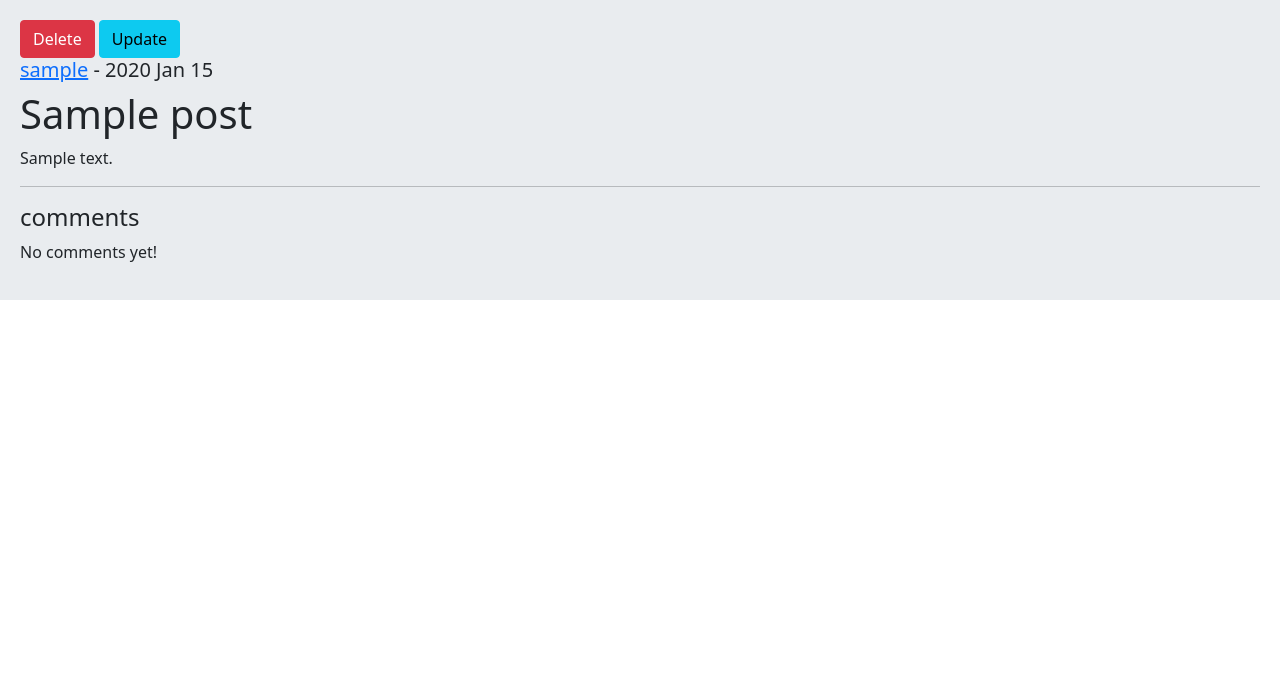
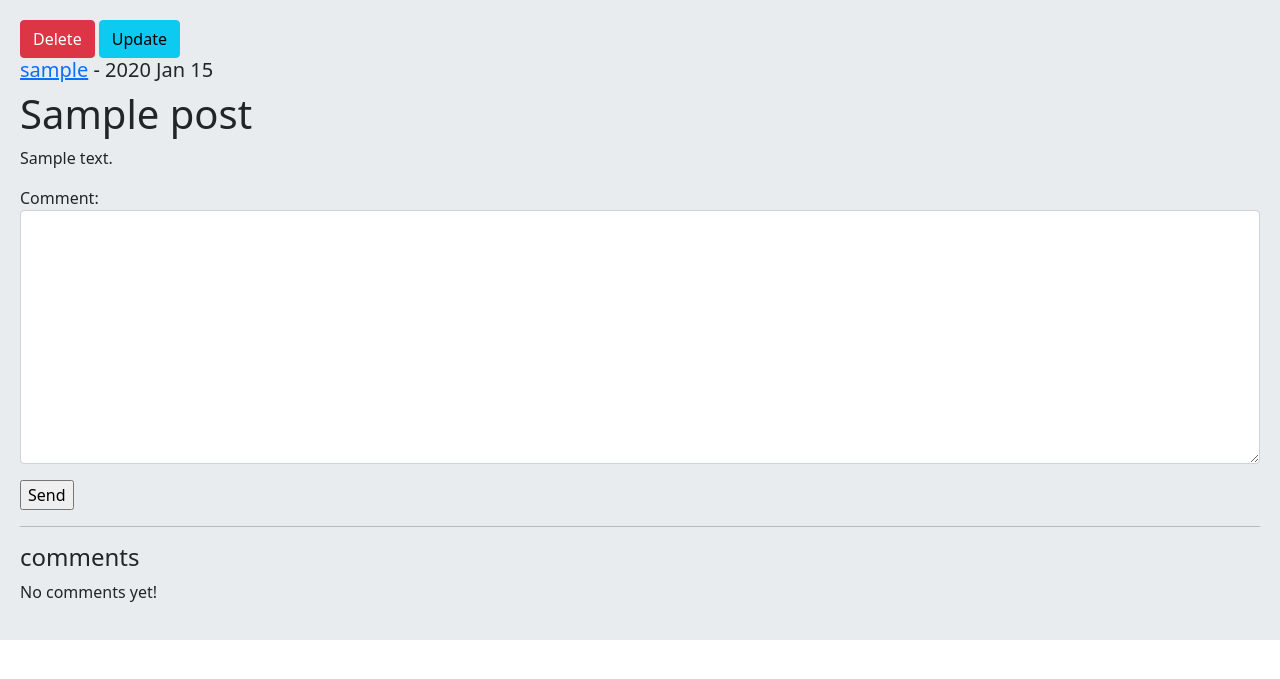
Before and after one commit to darkkLUCIFER/simple_social_network, a Django app: a page that uses templates/home/post_detail.html in a window 1280 px wide. Shown: the part 56-735 px from the top of the page. Run offline with Django 5.2, Linux system fonts and the light colour scheme; a user stored in the database is signed in; tables that the repository leaves empty hold one stand-in row (values such as "Sample post").

Commit message:
feat: add CreateCommentForm and use in PostDetailView
made form for create new comment for just logged in users and show comments in post_detail.html

```diff
--- /dev/null
+++ b/apps/comment/forms.py
@@ -0,0 +1,11 @@
+from django import forms
+from apps.comment.models import Comment
+
+
+class CreateCommentForm(forms.ModelForm):
+    class Meta:
+        model = Comment
+        fields = ('body',)
+        widgets = {
+            'body': forms.Textarea(attrs={'class': 'form-control'}),
+        }
--- a/apps/home/views.py
+++ b/apps/home/views.py
@@ -1,9 +1,12 @@
+from django.contrib.auth.decorators import login_required
 from django.shortcuts import render, redirect, get_object_or_404
 from django.utils.text import slugify
+from django.utils.decorators import method_decorator
 from django.views import View
 from django.contrib import messages
 from django.contrib.auth.mixins import LoginRequiredMixin
 
+from apps.comment.forms import CreateCommentForm
 from apps.home.forms import PostUpdateForm, PostCreateForm
 from apps.home.models import Post
 
@@ -19,15 +22,31 @@ class HomeView(View):
 
 class PostDetailView(View):
     template_name = 'home/post_detail.html'
+    form_class = CreateCommentForm
 
-    def get(self, request, post_id, post_slug):
-        post = get_object_or_404(Post, pk=post_id, slug=post_slug)
-        post_comments = post.comments.filter(is_reply=False)
+    def setup(self, request, *args, **kwargs):
+        self.post_instance = get_object_or_404(Post, pk=kwargs['post_id'], slug=kwargs['post_slug'])
+        return super().setup(request, *args, **kwargs)
+
+    def get(self, request, *args, **kwargs):
+        post_comments = self.post_instance.comments.filter(is_reply=False)
         context = {
-            'post': post,
+            'post': self.post_instance,
             'post_comments': post_comments,
+            'create_comment_form': self.form_class()
         }
         return render(request, self.template_name, context)
+
+    @method_decorator(login_required)
+    def post(self, request, *args, **kwargs):
+        form = self.form_class(request.POST)
+        if form.is_valid():
+            new_comment = form.save(commit=False)
+            new_comment.user = request.user
+            new_comment.post = self.post_instance
+            new_comment.save()
+            messages.success(request, 'Your comment submitted successfully', extra_tags='alert-success')
+            return redirect('home:post_detail', post_slug=self.post_instance.slug, post_id=self.post_instance.id)
 
 
 class PostDeleteView(LoginRequiredMixin, View):
--- a/templates/home/post_detail.html
+++ b/templates/home/post_detail.html
@@ -12,6 +12,17 @@
     </h5>
     <h1>{{ post.title }}</h1>
     <p>{{ post.body }}</p>
+
+    {% if request.user.is_authenticated %}
+        <form method="post">
+            {% csrf_token %}
+            {{ create_comment_form.as_p }}
+            <input type="submit" value="Send">
+        </form>
+    {% else %}
+        <p class="alert alert-danger">Only Logged in users can comment</p>
+    {% endif %}
+
     <hr>
     <h4>comments</h4>
 
```
